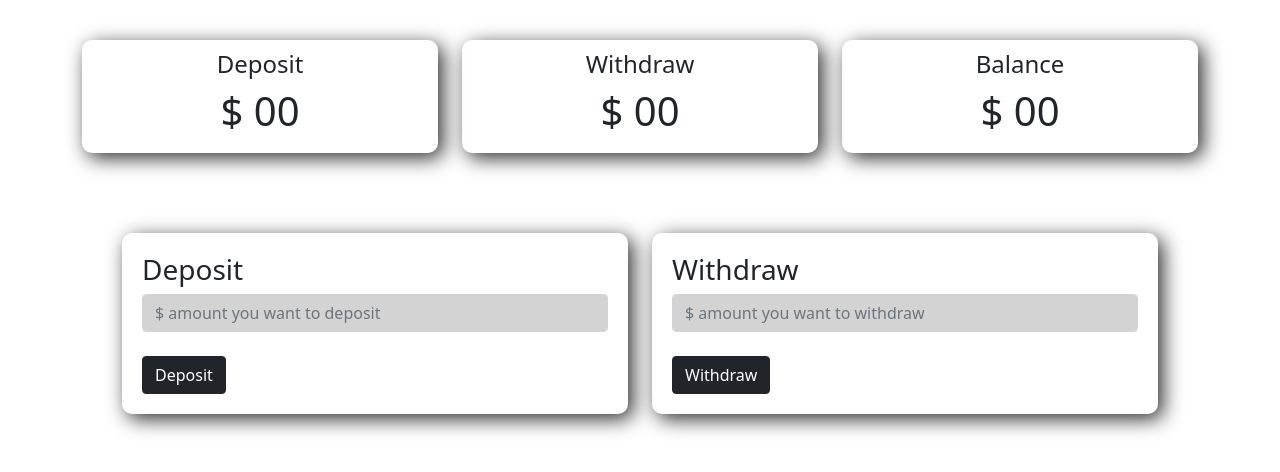
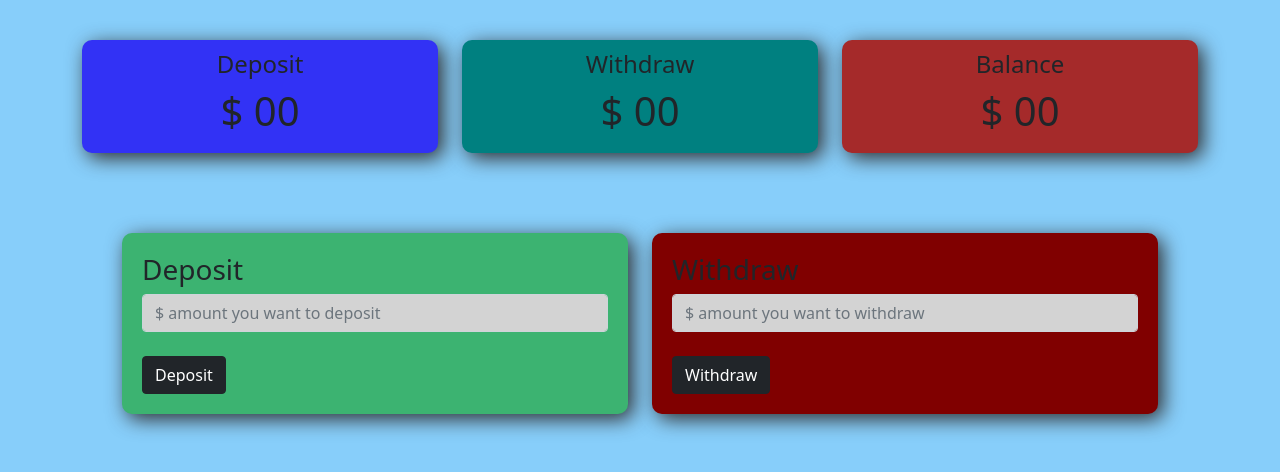
Before and after one commit to mamun-opu/money-manager, a plain HTML site: page index.html in a window 1280 px wide. Both pictures are taken after a click on the button "Enter". Drawn offline with nearby package versions, Linux system fonts and the light colour scheme.

Commit message:
background color

```diff
--- a/style.css
+++ b/style.css
@@ -1,7 +1,7 @@
 body{
     margin: 0;
     padding: 0;
-    background-color: white;
+    background-color:lightskyblue
 }
 .container{
     margin-top: 40px;
@@ -43,3 +43,18 @@ body{
     text-align: center;
     margin: 0 auto;
 }
+.Withdraw{
+    background-color: teal;
+}
+.deposit{
+    background-color: rgb(50, 50, 245);
+}
+.Balance{
+    background-color: brown;
+}
+.deposit-money{
+    background-color:mediumseagreen
+}
+.withdraw-money{
+    background-color:maroon;
+}
```
